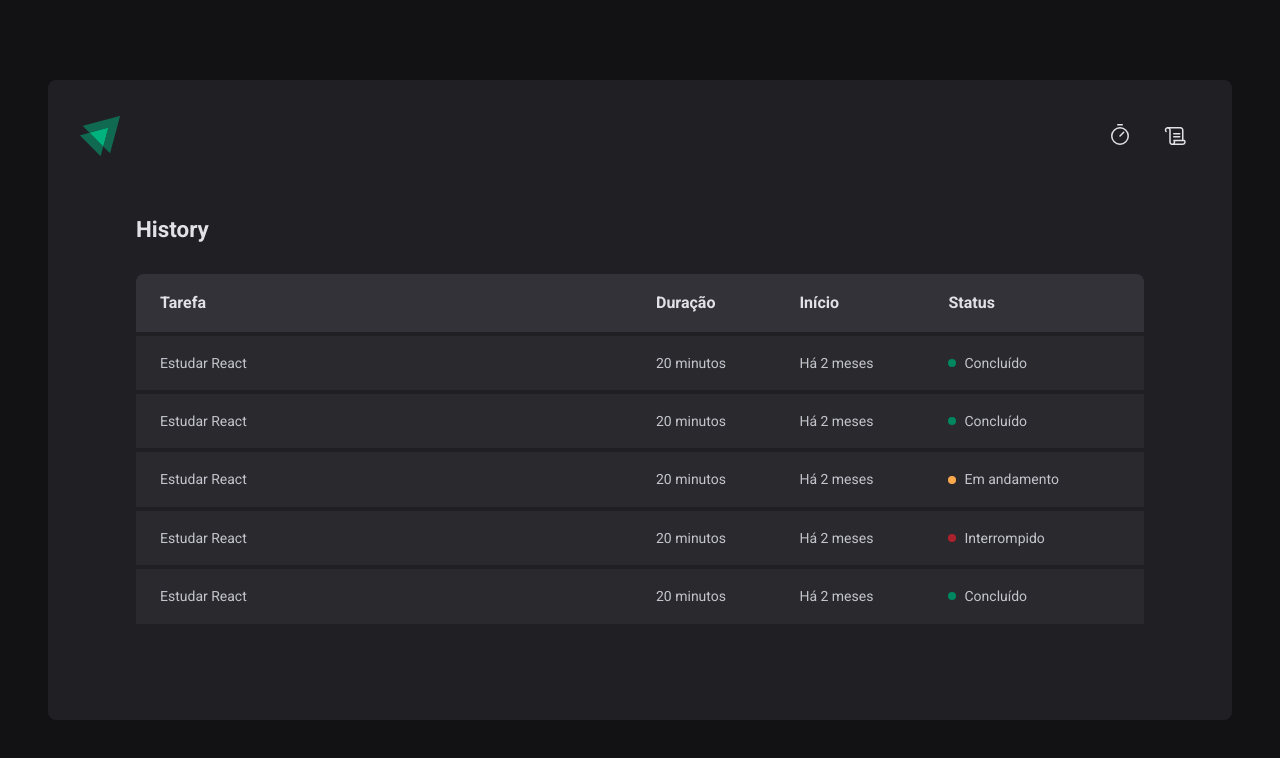
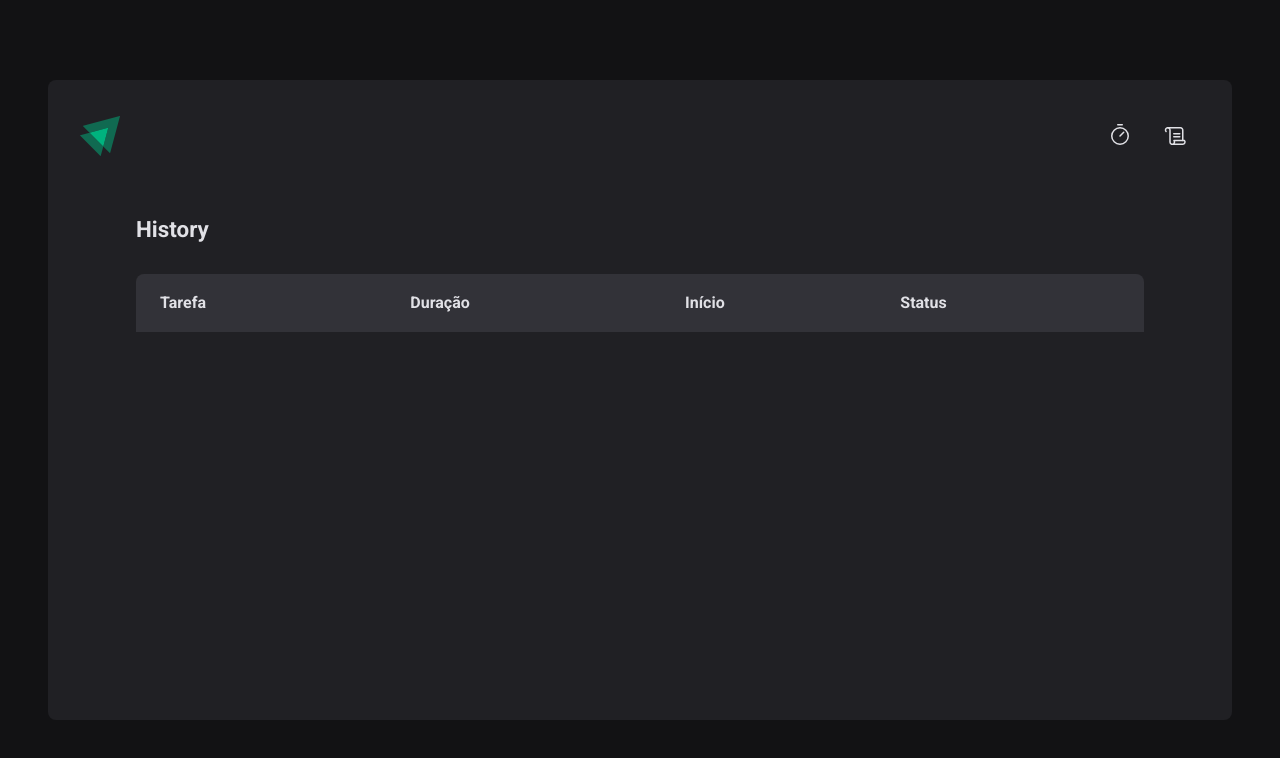
Before and after one commit to alexandredias027/Ignite-timer, a React (Vite) app: page /history in a window 1280 px wide. Shown: the top 758 px of the page. Built offline with nearby package versions, Linux system fonts and the light colour scheme.

Commit message:
feat: Utilizando o context e formatado o inicio do ciclo

```diff
--- a/src/pages/History/index.tsx
+++ b/src/pages/History/index.tsx
@@ -1,6 +1,8 @@
 import { useContext } from "react";
 import { CyclesContext } from "../../contexts/CyclesContext";
 import { HistoryContainer, HistoryList, Status } from "./styles";
+import { formatDistanceToNow } from "date-fns";
+import { ptBR } from "date-fns/locale/pt-BR";
 
 export function History() {
     const { cycles } = useContext(CyclesContext);
@@ -21,44 +23,31 @@
                     </thead>
 
                     <tbody>
-                        <tr>
-                            <td>Estudar React</td>
-                            <td>20 minutos</td>
-                            <td>Há 2 meses</td>
-                            <td>
-                                <Status statusColor="green">Concluído</Status>
-                            </td>
-                        </tr>
+                        {cycles.map(cycle => {
+                            return (
+                                <tr key={cycle.id}>
+                                    <td>{cycle.task}</td>
+                                    <td>{cycle.minutesAmount} minutos</td>
+                                    <td>{formatDistanceToNow(cycle.startDate, {
+                                        addSuffix: true,
+                                        locale: ptBR
+                                    })}</td>
+                                    <td>
+                                        {cycle.finishedDate && (
+                                            <Status statusColor="green">Finalizado</Status>
+                                        )}
+                                        {cycle.interruptedDate && (
+                                            <Status statusColor="red">Interrompido</Status>
+                                        )}
 
-                        <tr>
-                            <td>Estudar React</td>
-                            <td>20 minutos</td>
-                            <td>Há 2 meses</td>
-                            <td>
-                                <Status statusColor="green">Concluído</Status>
-                            </td>
-                        </tr><tr>
-                            <td>Estudar React</td>
-                            <td>20 minutos</td>
-                            <td>Há 2 meses</td>
-                            <td>
-                                <Status statusColor="yellow">Em andamento</Status>
-                            </td>
-                        </tr><tr>
-                            <td>Estudar React</td>
-                            <td>20 minutos</td>
-                            <td>Há 2 meses</td>
-                            <td>
-                                <Status statusColor="red">Interrompido</Status>
-                            </td>
-                        </tr><tr>
-                            <td>Estudar React</td>
-                            <td>20 minutos</td>
-                            <td>Há 2 meses</td>
-                            <td>
-                                <Status statusColor="green">Concluído</Status>
-                            </td>
-                        </tr>
+                                        {!cycle.finishedDate && !cycle.interruptedDate && (
+                                            <Status statusColor="yellow">Em andamento</Status>
+                                        )}
+                                    </td>
+                                </tr>
+                            )
+                        })}
+
                     </tbody>
                 </table>
 
```
